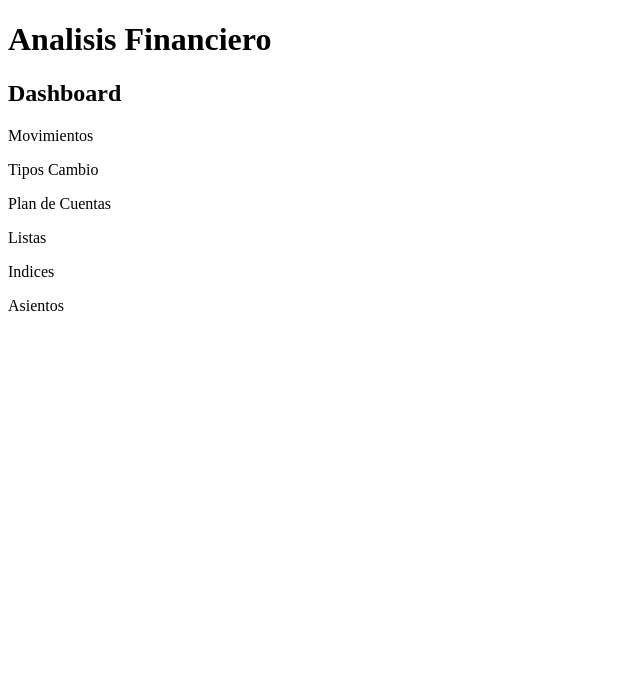
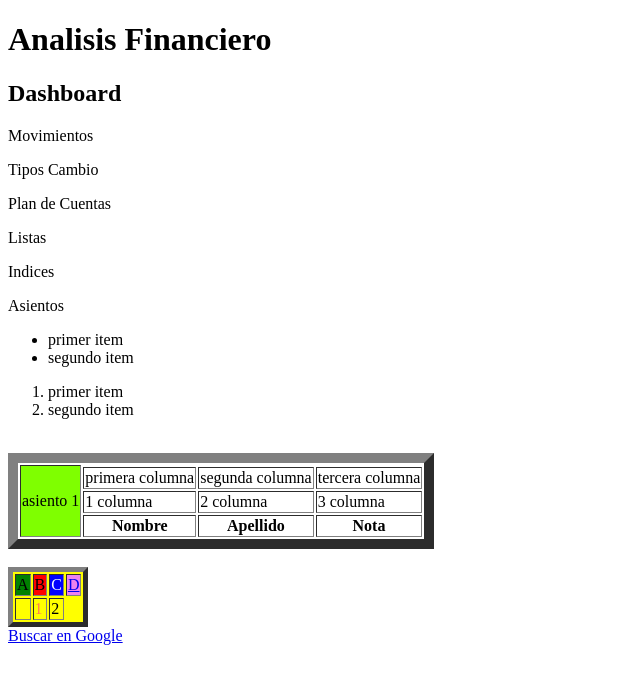
Before and after one commit to ferpelusa/ferpelusa, a plain HTML site: page Index.html in a window 1280 px wide. Shown: the whole page, without its empty margins (0-640 px from the left). Drawn offline with Linux system fonts and the light colour scheme.

```diff
--- a/Index.html
+++ b/Index.html
@@ -14,6 +14,61 @@
 <p>Listas</p>
 <p>Indices</p>
 <p>Asientos</p>
+<ul>
+    <li>primer item</li>
+    <li>segundo item</li>
+</ul>
+<ol>
+    <li>primer item</li>
+    <li>segundo item</li>
+</ol>
+
+<br>
+
+<table border="10">
+    <tr>
+        <td colspan="3" rowspan="4" style="background-color: chartreuse;">asiento 1</td>
+    </tr>
+    <tr>
+        <td>primera columna</td>
+        <td>segunda columna</td>
+        <td>tercera columna</td>
+    </tr>
+
+    <tr>
+        <td>1 columna</td>
+        <td>2 columna</td>
+        <td>3 columna</td>
+    </tr>
+
+    <tr>
+        <th>Nombre</th>
+        <th>Apellido</th>
+        <th>Nota</th>
+    </tr>
+
+</table>
+
+<br>
+
+<table border="5" bgcolor="yellow" >
+    <tr>
+        <td bgcolor="green">A</td>
+        <td bgcolor="red">B</td>
+        <td bgcolor="blue" style="color: aliceblue;">C</td>
+        <td bgcolor="violet">
+            <a href="https://www.google.com.ar/?gws_rd=ssl" target="_blank">D</a>
+        </td>
+    </tr>
+
+    <td>
+        <td style="color:coral">1</tD>
+        <td>2</td>
+    </td>
+</table>
+
+
+<a href="https://www.google.com.ar/?gws_rd=ssl" target="_blank">Buscar en Google</a>
 
 </body>
 </html>
```
Also changed, not shown: Captura.GIF (added).
